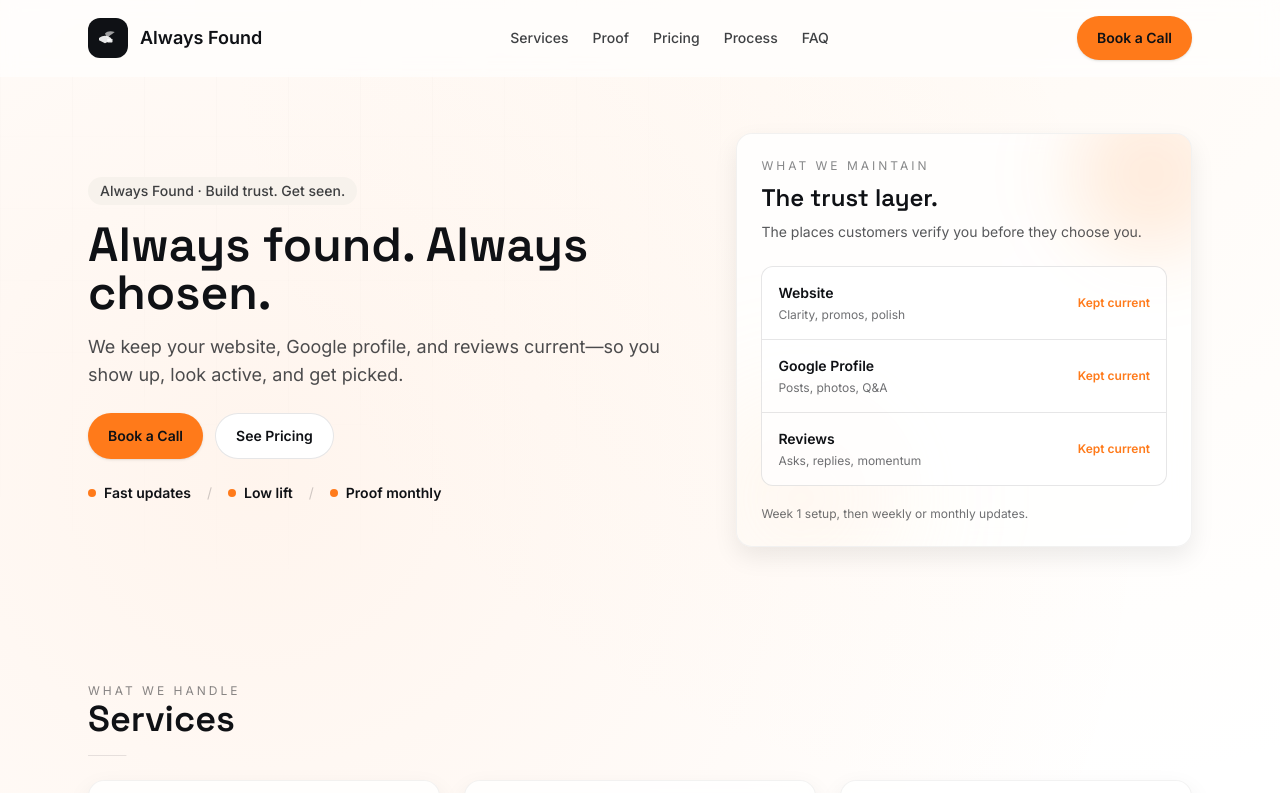
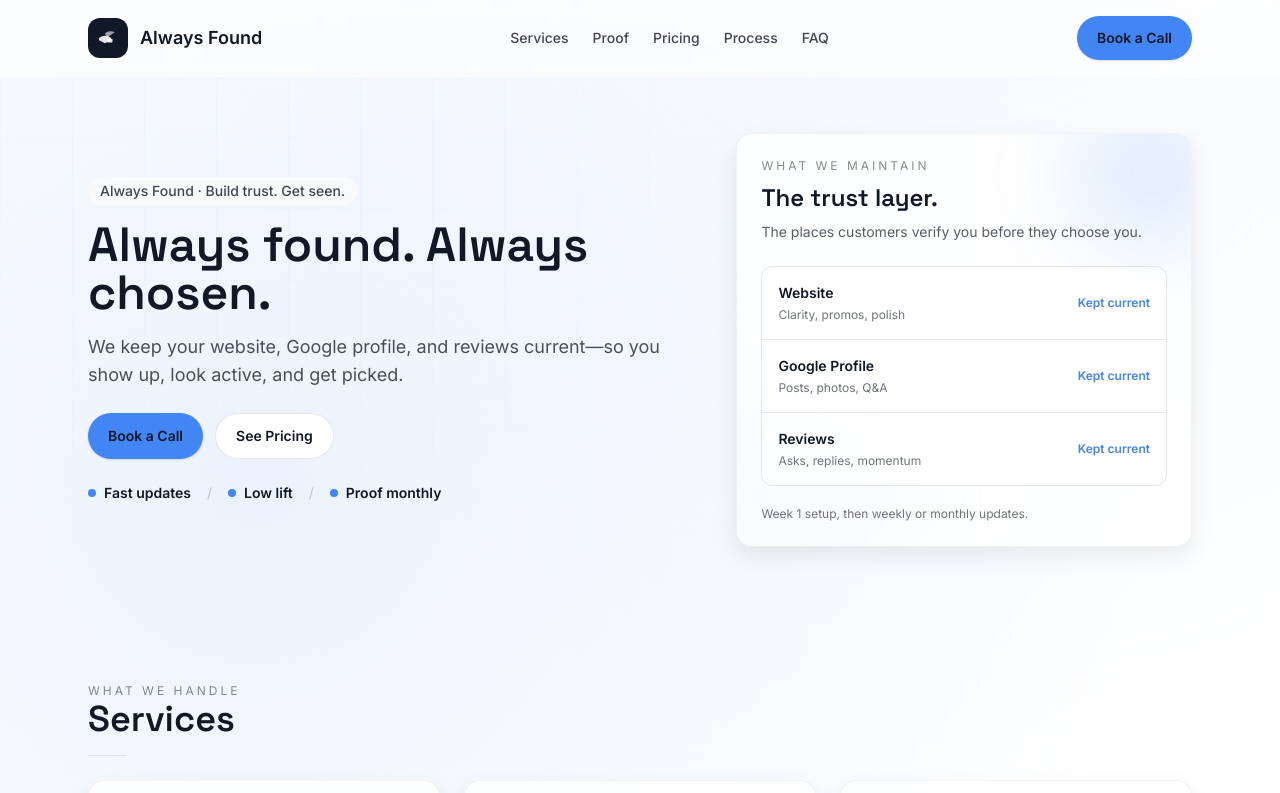
Before and after one commit to krcoffelt/BrickBird, a Next.js app: page / in a window 1280 px wide. Shown: the top 793 px of the page. Built offline with nearby package versions, Linux system fonts and the light colour scheme.

Commit message:
Shift theme toward Google-like blue palette

```diff
--- a/app/globals.css
+++ b/app/globals.css
@@ -4,18 +4,18 @@
 
 :root {
   /* RGB triples (space-separated) so Tailwind can generate /opacity variants. */
-  --color-charcoal: 15 17 21;
-  --color-coal: 22 24 31;
-  --color-orange: 255 122 26;
-  --color-sand: 247 242 236;
-  --color-glow: 255 217 179;
+  --color-charcoal: 17 24 39; /* slate-900-ish */
+  --color-coal: 31 41 55; /* slate-800-ish */
+  --color-orange: 66 133 244; /* Google blue */
+  --color-sand: 249 250 251; /* near-white */
+  --color-glow: 219 234 254; /* soft blue */
 }
 
 * { scrollbar-width: thin; scrollbar-color: rgb(var(--color-orange)) transparent; }
 
 body {
-  background: radial-gradient(900px at 20% 10%, rgb(var(--color-orange) / 0.08), transparent),
-    radial-gradient(800px at 80% 0%, rgb(var(--color-glow) / 0.12), transparent),
+  background: radial-gradient(900px at 20% 10%, rgb(var(--color-orange) / 0.10), transparent),
+    radial-gradient(800px at 80% 0%, rgb(var(--color-glow) / 0.22), transparent),
     #fff;
 }
 
@@ -26,10 +26,10 @@ body::before {
   inset: 0;
   pointer-events: none;
   background:
-    linear-gradient(to right, rgba(0,0,0,0.06) 1px, transparent 1px),
-    linear-gradient(to bottom, rgba(0,0,0,0.05) 1px, transparent 1px);
+    linear-gradient(to right, rgba(66,133,244,0.12) 1px, transparent 1px),
+    linear-gradient(to bottom, rgba(66,133,244,0.10) 1px, transparent 1px);
   background-size: 72px 72px;
-  opacity: 0.18;
+  opacity: 0.14;
   mask-image: radial-gradient(900px at 20% 10%, black 20%, transparent 70%);
   animation: gridDrift 18s ease-in-out infinite;
 }
```
